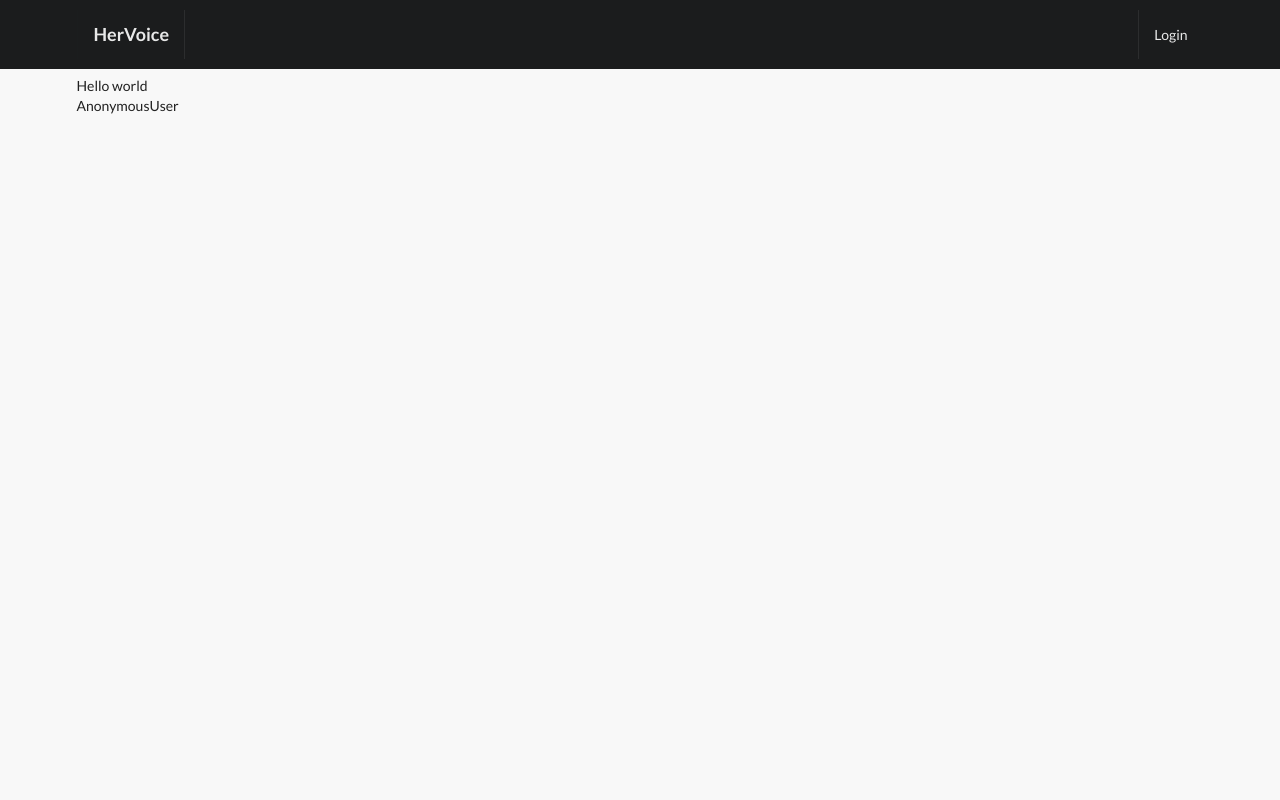
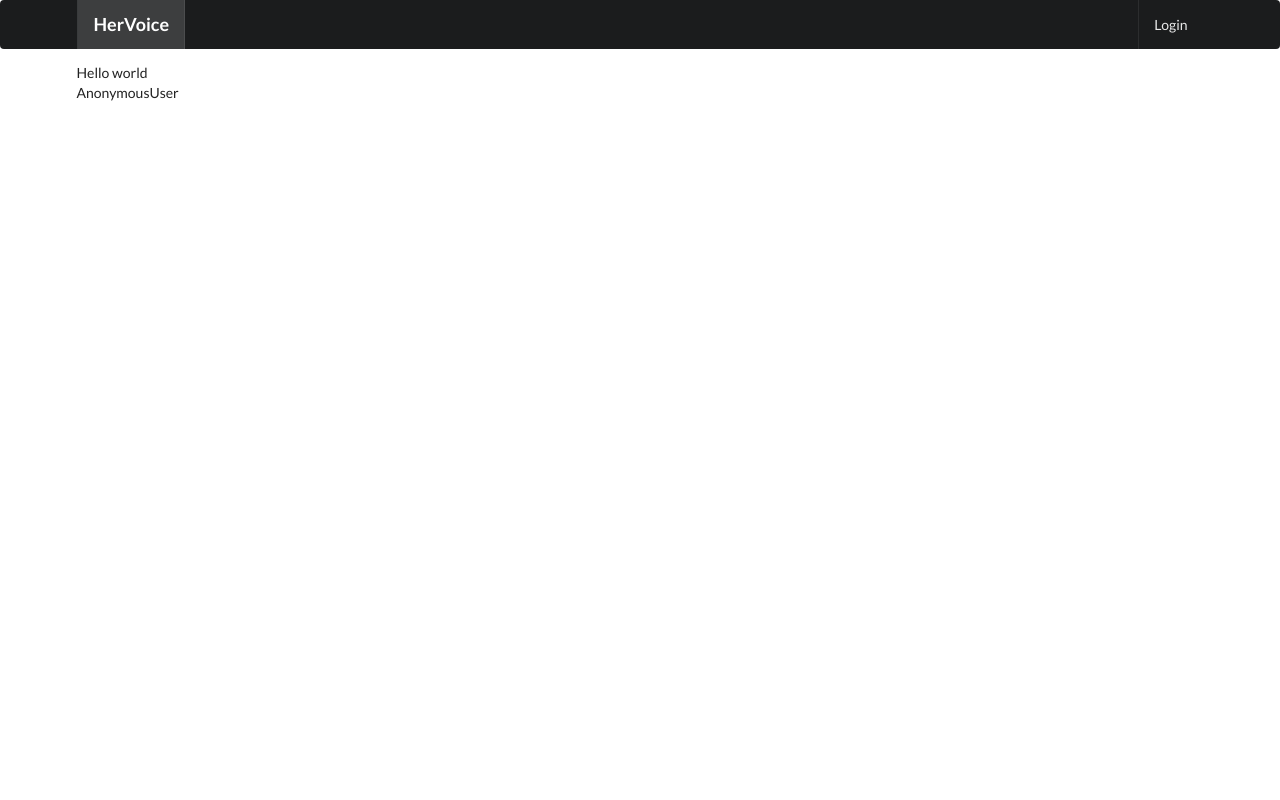
Before and after one commit to ashishsahu1/HerVoice, a Django app: page / in a window 1280 px wide. Run offline with Django 3.2, Linux system fonts and the light colour scheme; some libraries are stand-ins or nearby versions.

Commit message:
css tweaks

```diff
--- a/hervoice/static_project/style.css
+++ b/hervoice/static_project/style.css
@@ -1,13 +1,26 @@
-body{
-    background: #F8F8F8 !important;
+.mymodal {
+    height: 300px !important;
+    top: 200px !important;
+    font-size: 20px !important;
 }
 
-.nav {
-    border-radius: 0px !important;
-    padding: 10px 0 10px 0 !important;
-    background-color: #396afc ;
+.mb-5 {
+    margin-bottom: 5px !important;
 }
 
-.mb-7 {
-    margin-bottom: 7px !important;
+.w-big {
+    width: 200px !important;
 }
+
+.bwhite-lg {
+    background-color: transparent !important;
+}
+
+.bwhite-sm {
+    background-color: transparent !important;
+    width: 10px !important;
+}
+
+.comment-box {
+    display: none;
+}
--- a/hervoice/templates/base.html
+++ b/hervoice/templates/base.html
@@ -7,18 +7,17 @@
     <meta name="viewport" content="width=device-width, initial-scale=1, shrink-to-fit=no">
     <!-- jQuery -->
     <script src="https://code.jquery.com/jquery-3.3.1.min.js"></script>
-    <!--Custom css ADD HERE-->
-    <link rel="stylesheet" type="text/css" href={% static 'style.css' %}>
-
+    <!--Custom css-->
+    <link rel="stylesheet" type="text/css" href={% static 'style.css' %}
     <!-- semantic UI -->
     <link rel="stylesheet" type='text/css' href="https://cdnjs.cloudflare.com/ajax/libs/semantic-ui/2.2.14/semantic.min.css">
     <script src="https://cdnjs.cloudflare.com/ajax/libs/semantic-ui/2.4.1/semantic.min.js"></script>
 
 
-    <title>HerVoice- {% block title %}{% endblock title %}</title>
+    <title>HerVoice - {% block title %}{% endblock title %}</title>
   </head>
   <body>
-  {% include 'main/navbar.html' %}
+    {% include 'main/navbar.html' %}
     <div class="ui container">
       {% block content %}
       {% endblock content %}
@@ -27,7 +26,7 @@
     {% block scripts %}
     {% endblock scripts %}
 
-   <!--Custom js ADD HERE-->
+   <!--Custom js ADD-->
    <script type="text/javascript" src={% static 'main.js' %}></script>
 
   </body>
--- a/hervoice/templates/main/navbar.html
+++ b/hervoice/templates/main/navbar.html
@@ -1,11 +1,18 @@
+{% url 'home-view' as path_to_home %}
+{% url 'posts:main-post-view' as path_to_posts %}
+{% url 'profiles:my-profile-view' as path_to_my_profile %}
+{% url 'profiles:my-invites-view' as path_to_my_invites %}
+{% url 'profiles:invite-profiles-view' as path_to_invites %}
+{% url 'profiles:all-profiles-view' as path_to_all_profiles %}
+
 <div class="ui inverted menu nav mb-7">
   <div class="ui container">
-    <a href="" class="item">
+    <a href="{{path_to_home}}" class="{% if request.path == path_to_home %}active{% endif %} item">
         <h3>HerVoice</h3>
     </a>
     {% if request.user.is_authenticated %}
-    <a href="" class="item">
-        Home
+    <a href="{{path_to_posts}}" class="{% if request.path == path_to_posts %}active{% endif %} item">
+        Board
     </a>
     {% endif %}
 
@@ -15,14 +22,14 @@
             <div class="ui floating dropdown icon button teal"> Friends
                 <i class="dropdown icon"></i>
                 <div class="menu">
-                    <a href="" class="item">
+                    <a href="{{path_to_all_profiles}}" class="{% if request.path == path_to_all_profiles %}active{% endif %} item">
                         All Profiles
                     </a>
-                    <a href="" class="item">
+                    <a href="{{path_to_invites}}" class="{% if request.path == path_to_invites %}active{% endif %} item">
                         Send Invites
                     </a>
-                    <a href="" class="item">
-                        Received Invites
+                    <a href="{{path_to_my_invites}}" class="{% if request.path == path_to_my_invites %}active{% endif %} item">
+                        Received Invites &nbsp; <div class="ui purple horizontal label">{{invites_num}}</div>
                     </a>
                 </div>
              </div>
@@ -37,7 +44,8 @@
             </form>
             </div>
 
-            <a href="" class="item">
+            <a href="{{path_to_my_profile}}" class="{% if request.path == path_to_my_profile %}active{% endif %} item">
+                <img src={{picture.url}} class="ui avatar image">&nbsp;
                  {{ request.user }}
             </a>
 
```
